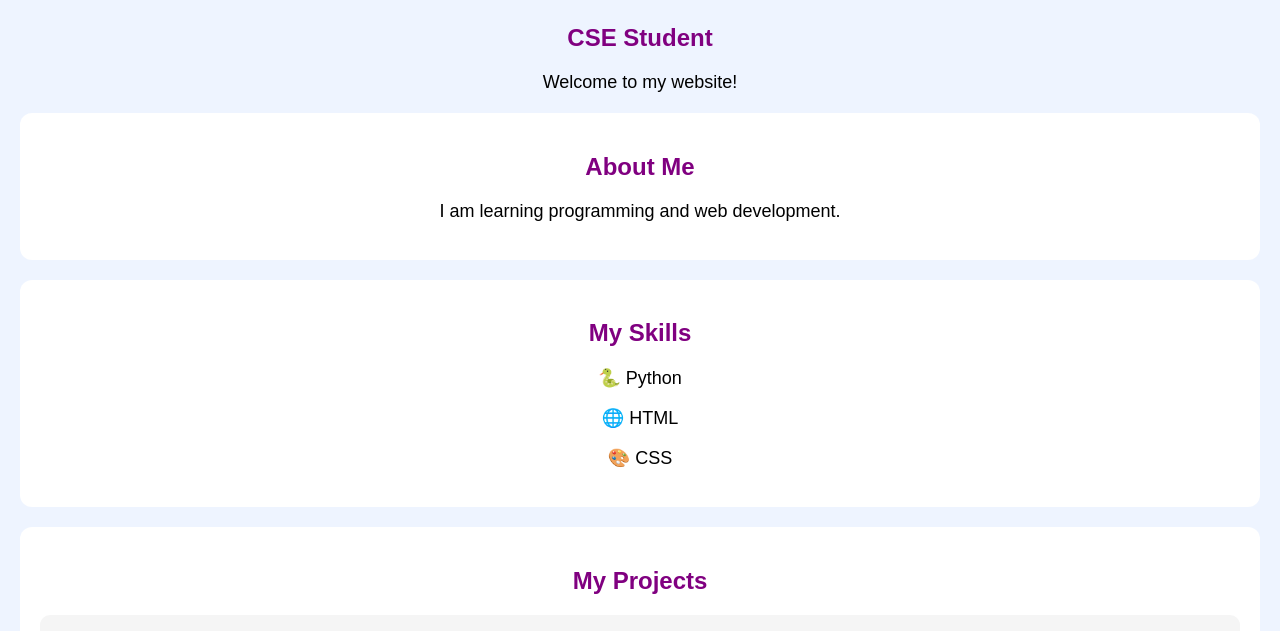
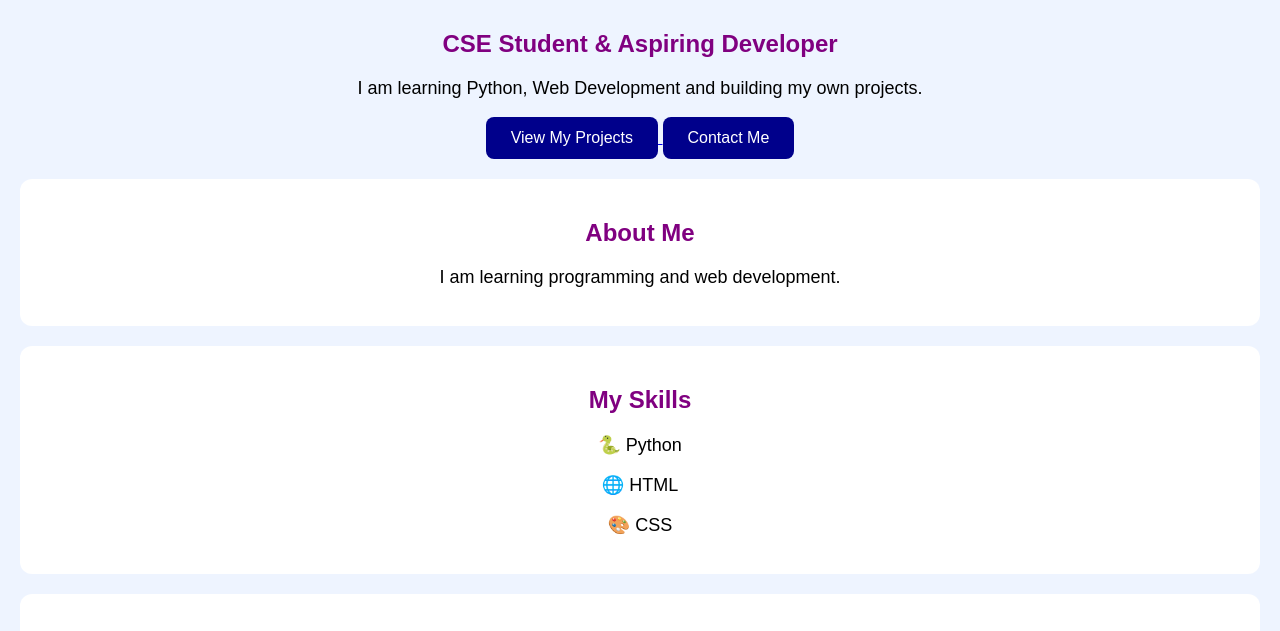
Before and after one commit to zeuszeus1426/my-website, a plain HTML site: page index.html in a window 1280 px wide. Shown: the part 141-772 px from the top of the page. Drawn offline with Linux system fonts and the light colour scheme.

Commit message:
Update index.html
updated hero section

```diff
--- a/index.html
+++ b/index.html
@@ -15,9 +15,19 @@
         <a href="#contact">Contact</a>
     </nav>
 
+    <section class="hero">
     <h1>Hi, I'm Zeus 👋</h1>
-    <h2>CSE Student</h2>
-    <p>Welcome to my website!</p>
+    <h2>CSE Student & Aspiring Developer</h2>
+    <p>I am learning Python, Web Development and building my own projects.</p>
+
+    <a href="#projects">
+        <button>View My Projects</button>
+    </a>
+
+    <a href="#contact">
+        <button>Contact Me</button>
+    </a>
+</section>
 
     <div class="about" id="about">
         <h2>About Me</h2>
```
